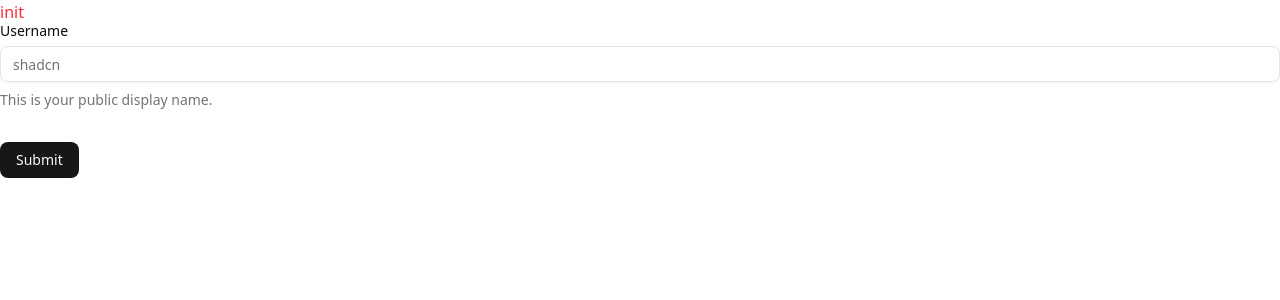
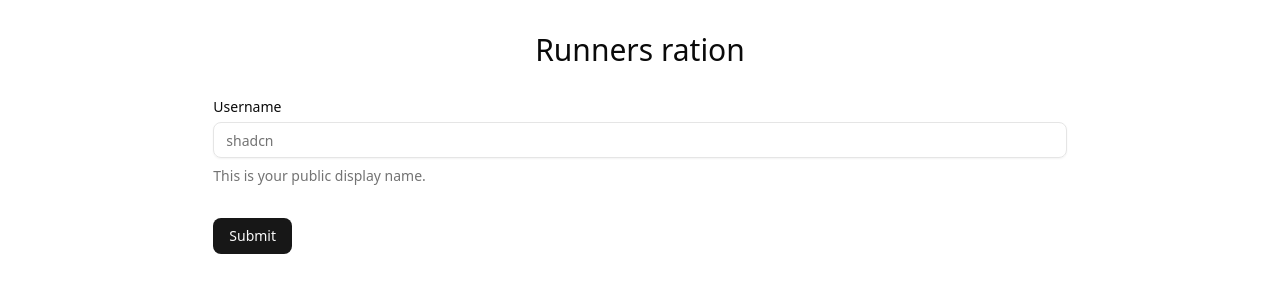
Before and after one commit to david11267/runners-ration, a React (Vite) app: page / in a window 1280 px wide. Shown: the top 300 px of the page. Built offline with nearby package versions, Linux system fonts and the light colour scheme.

Commit message:
decent centered styling

```diff
--- a/src/App.tsx
+++ b/src/App.tsx
@@ -3,10 +3,12 @@ import RunForm from "./components/RunForm";
 
 function App() {
   return (
-    <>
-      <p className="text-red-500">init</p>
-      <RunForm />
-    </>
+    <div className="grid  grid-cols-6 ">
+      <div className="col-start-2 col-span-4 ">
+        <h1 className="text-3xl text-center m-8"> Runners ration</h1>
+        <RunForm />
+      </div>
+    </div>
   );
 }
 
--- a/vite.config.ts
+++ b/vite.config.ts
@@ -1,7 +1,7 @@
 import path from "path";
-import tailwindcss from "@tailwindcss/vite";
 import react from "@vitejs/plugin-react";
 import { defineConfig } from "vite";
+import tailwindcss from "@tailwindcss/vite";
 
 // https://vite.dev/config/
 export default defineConfig({
```
